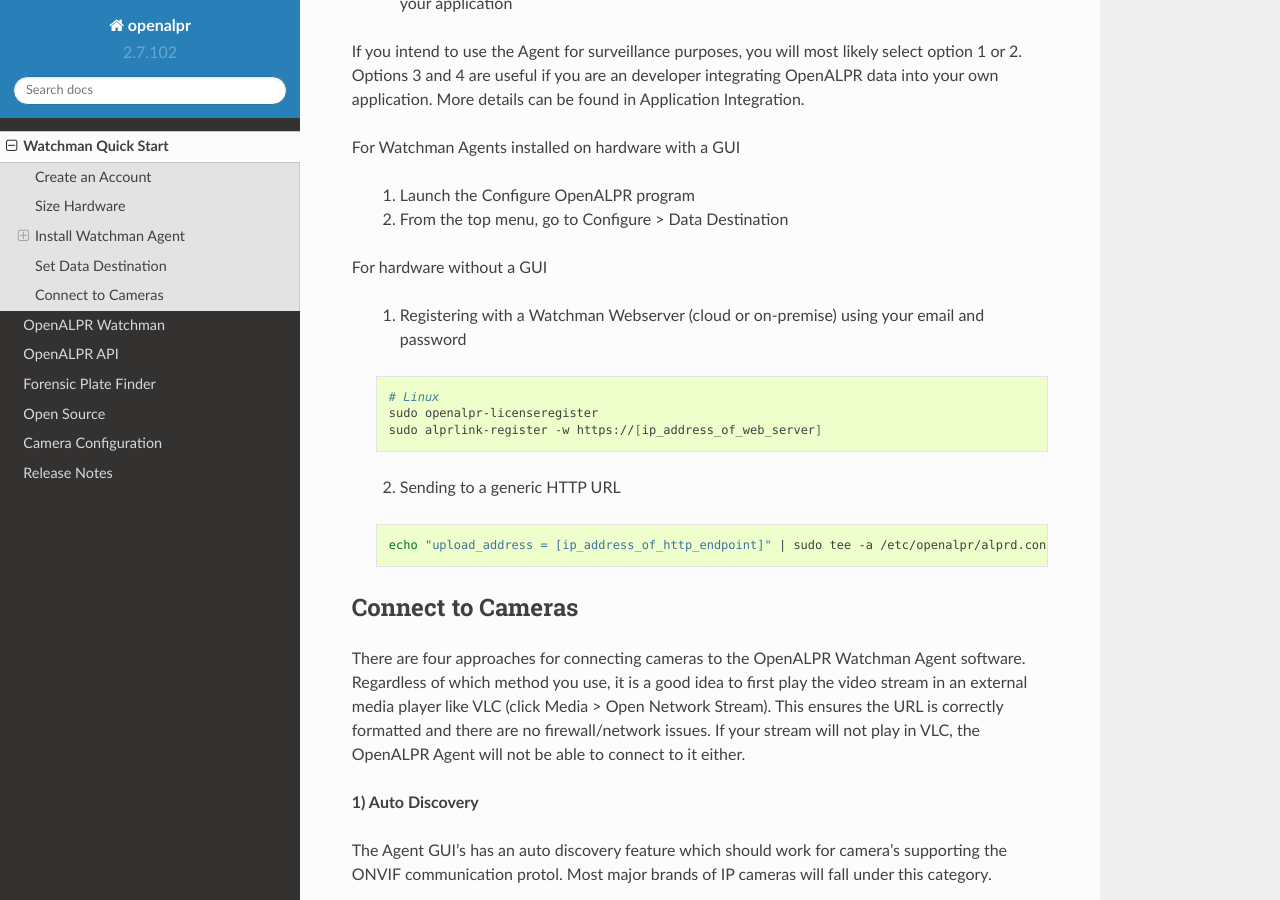
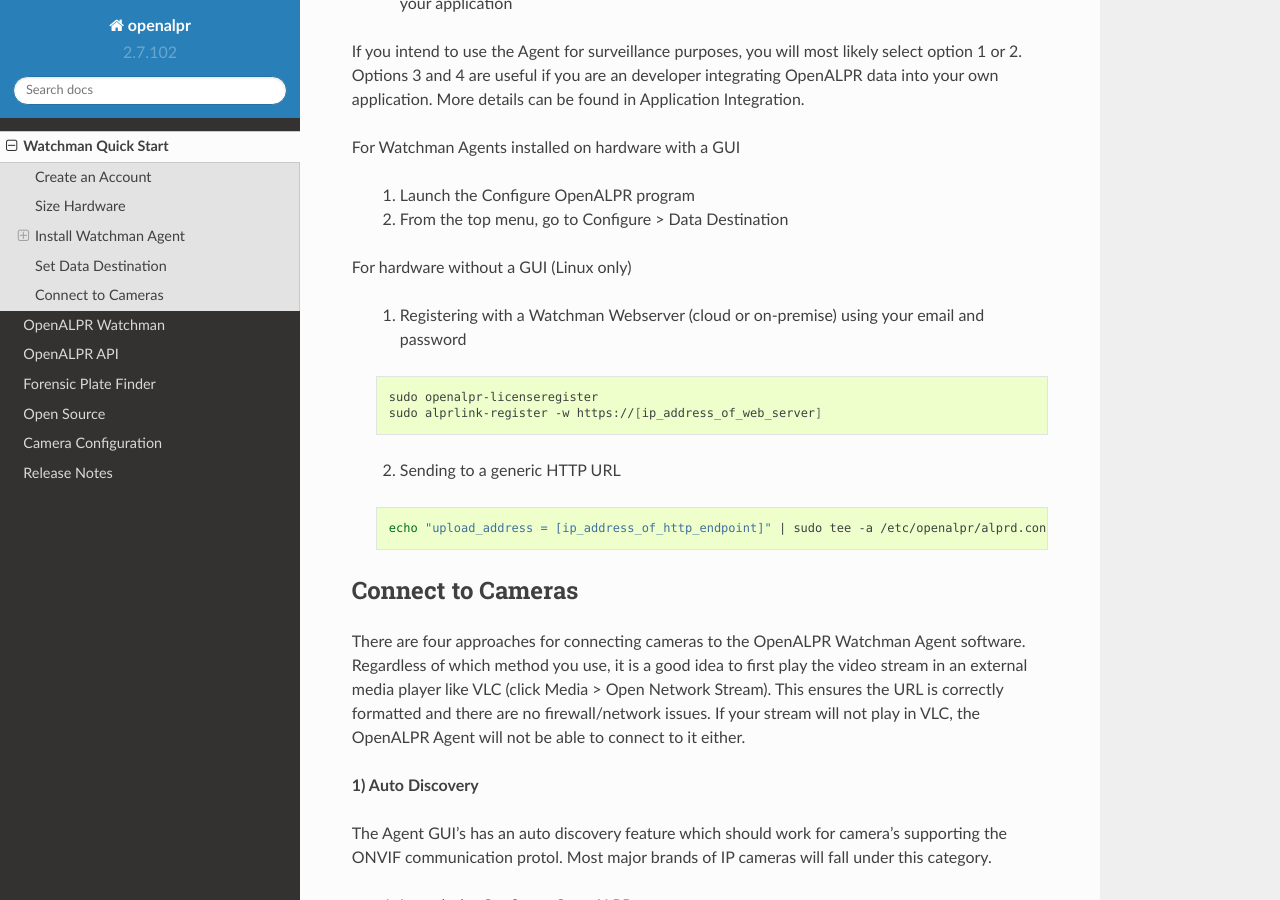
Before and after one commit to openalpr/doc, a Sphinx documentation site: the page built from source/getting_started.rst, in a window 1280 px wide and 900 px high, scrolled down 3545 px. Built offline with Sphinx 7.4.7 and the Read the Docs theme 2.0.0, drawn with Linux system fonts in a browser that asks for light colours.

Commit message:
linux applies to both non-GUI instructions

```diff
--- a/source/getting_started.rst
+++ b/source/getting_started.rst
@@ -153,13 +153,12 @@
   1. Launch the Configure OpenALPR program
   2. From the top menu, go to Configure > Data Destination
 
-For hardware without a GUI
+For hardware without a GUI (Linux only)
 
   1. Registering with a Watchman Webserver (cloud or on-premise) using your email and password
 
   .. code-block:: bash
 
-    # Linux
     sudo openalpr-licenseregister
     sudo alprlink-register -w https://[ip_address_of_web_server]
 
```
